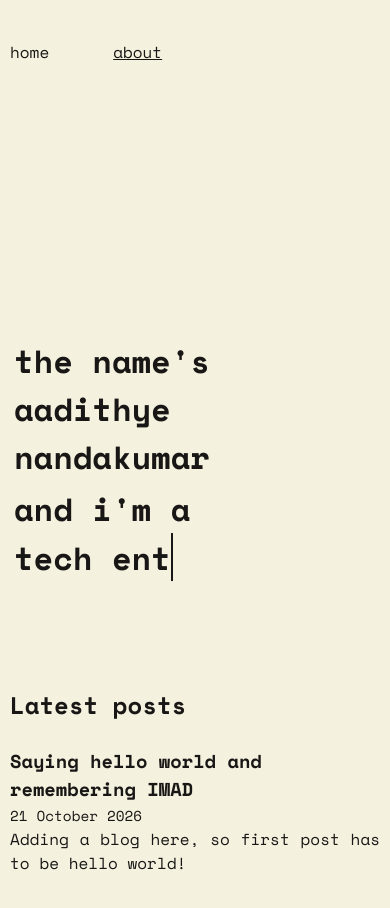
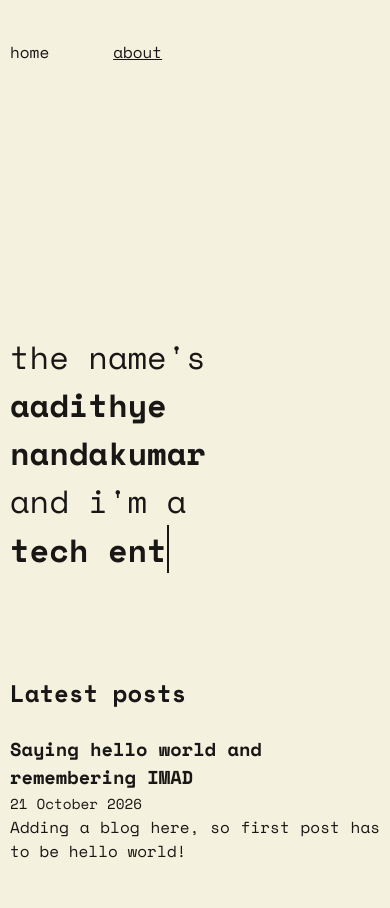
Before and after one commit to aadithyen/aadithyen.me, an Eleventy site: page pages/home.njk in a window 390 px wide. Built offline with nearby package versions, Linux system fonts and the light colour scheme; Eleventy itself is replaced by a stand-in of ours; files that its build step writes are made by us from their sources.

```diff
--- a/pages/home.css
+++ b/pages/home.css
@@ -8,6 +8,15 @@
 
 .intro-text {
   margin-top: 20vh;
+}
+
+.intro-text h1 {
+  font-weight: normal;
+}
+
+.intro-text h1.bold {
+  display: inline-block;
+  font-weight: bold;
 }
 
 .typing {
@@ -25,8 +34,7 @@
   position: relative;
   text-align: left;
   top: 0;
-  animation: changeWord calc(var(--no-of-words) * var(--time))
-    steps(var(--no-of-words)) infinite;
+  animation: changeWord calc(var(--no-of-words) * var(--time)) steps(var(--no-of-words)) infinite;
 }
 
 @keyframes changeWord {
--- a/styles/typography.css
+++ b/styles/typography.css
@@ -5,13 +5,12 @@
   line-height: 1.5;
 }
 
-h1 {
-  margin: 4px;
-  text-align: left;
+.bold {
+  display: inline-block;
+  font-weight: bold;
 }
 
-.bold {
-  display: inline-block;
+h1 {
   font-weight: bold;
 }
 
```
